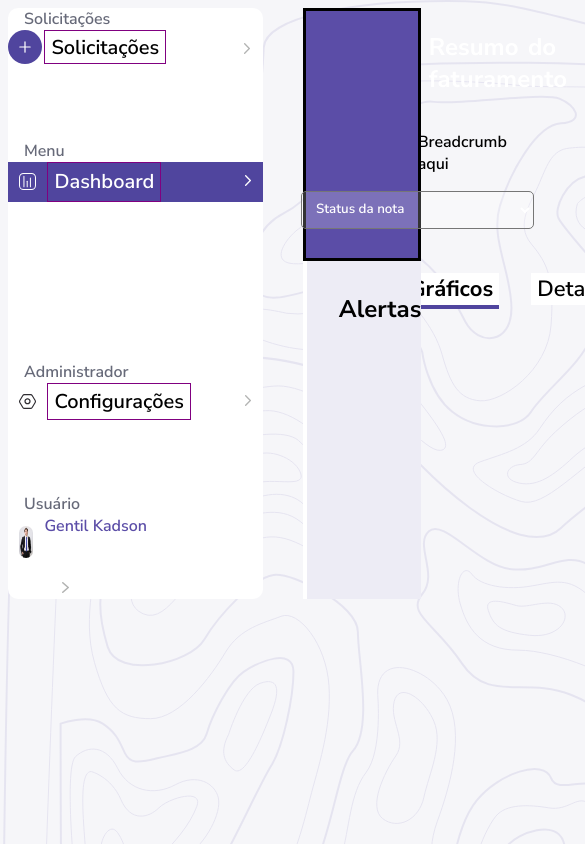
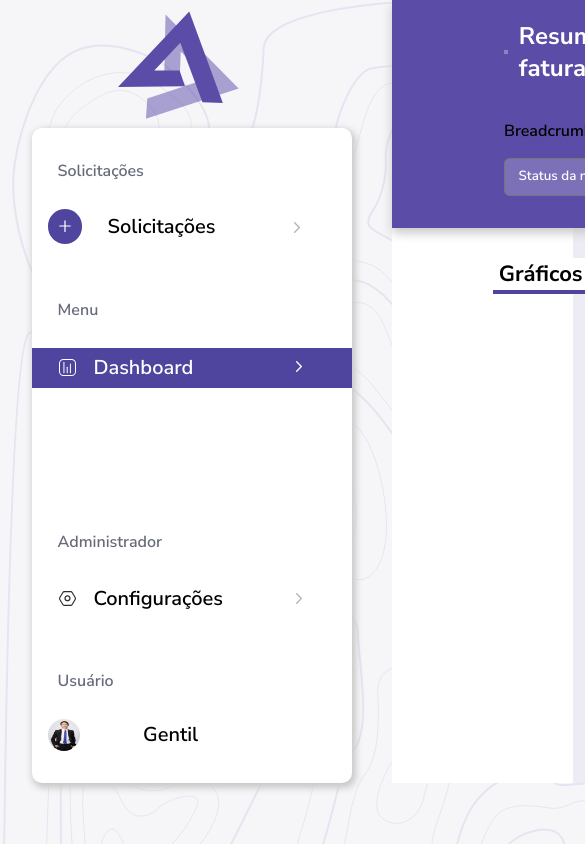
Before and after one commit to gentil-kadson/desafio-front-end, a React (Create React App) app: page /dashboard in a window 390 px wide. Shown: the top 844 px of the page, 585 px wide, since content can reach past the window. Built offline with nearby package versions, Linux system fonts and the light colour scheme.

Commit message:
finished static content from page. However, there are some responsive errors

```diff
--- a/src/App.css
+++ b/src/App.css
@@ -16,16 +16,16 @@ label {
 body {
     background-image: url('./assets/images/curve-patterns.svg');
     background-color: #F6F6F9;
+    margin: 0;
 }
 
 #form-container {
     margin: auto;
-    /* border: 3px solid black; */
     width: fit-content;
     display: flex;
     align-content: center;
     justify-content: center;
-    height: 44rem;
+    height: 100vh;
     padding-bottom: 10rem;
     padding-top: 10rem;
     padding-left: 13rem;
--- /dev/null
+++ b/src/components/DashboardLogo.jsx
@@ -0,0 +1,14 @@
+import classes from './DashboardLogo.module.css'
+import Logo from '../assets/images/logo.svg'
+import React from 'react'
+
+
+function DashboardLogo() {
+    return(
+        <div className={classes.logoSize}>
+            <img className={classes.image} src={Logo} alt="dashboard-logo" />
+        </div>
+    );
+}
+
+export default DashboardLogo
--- /dev/null
+++ b/src/components/DashboardLogo.module.css
@@ -0,0 +1,10 @@
+.logoSize {
+    width: 8rem;
+    height: 8rem;
+    margin: auto;
+}
+
+.image {
+    width: 100%;
+    height: 100%;
+}
--- a/src/components/DashboardNav.css
+++ b/src/components/DashboardNav.css
@@ -2,9 +2,11 @@
     grid-row-start: 0;
     grid-row-end: 1;
     grid-column-start: -4;
-    grid-column-end: 5;
-    border: 3px solid black;
+    grid-column-end: 4;
     background-color: #5B4DA7;
+    padding-bottom: 2rem;
+    box-shadow: 0px 5px 10px rgb(201, 200, 200);
+    z-index: 1;
 }
 
 .aspects-header {
@@ -40,5 +42,39 @@ img[alt="dashboard-header-icon"] {
 }
 
 .form-selector-container {
-    margin-right: 87rem;
+    float: left;
 }
+
+option {
+    color: black;
+    background-color: white;
+    font-weight: bold;
+}
+
+/* img[alt="doritos1"], img[alt="doritos2"] {
+    position: absolute;
+}
+
+img[alt="doritos1"] {
+    right: 280px;
+    top: -130px;
+}
+
+img[alt="doritos2"] {
+    right: -480px;
+    top: -240px;
+} */
+
+/* @media (min-width=1280px) and (min-height: 720px) {
+    img[alt="doritos1"] {
+        right: 280px;
+        top: -130px;
+    }
+}
+
+@media (min-width=1920px) and (min-height=1080px) {
+    img[alt="doritos1"] {
+        right: 1100px;
+        top: -130px;
+    }
+} */
--- a/src/components/DashboardNav.jsx
+++ b/src/components/DashboardNav.jsx
@@ -1,10 +1,14 @@
 import React from "react";
 import dashboard from "../assets/images/dashboard.svg";
 import "./DashboardNav.css";
+// import DoritosOne from '../assets/images/doritos1.svg'
+// import DoritosTwo from '../assets/images/doritos2.svg'
 
 function DashboardNav() {
   return (
     <div id="dashboard-nav">
+      {/* <img src={DoritosOne} alt="doritos1" />
+      <img src={DoritosTwo} alt="doritos2" /> */}
       <div className="aspects-container">
         <div className="aspects-header">
           <img src={dashboard} alt="dashboard-header-icon" />
--- a/src/components/MainDashboard.css
+++ b/src/components/MainDashboard.css
@@ -5,14 +5,15 @@
     grid-column-end: 3;
     grid-row-start: 1;
     grid-row-end: 3;
-    /* border: 2px solid black; */
     display: grid;
+    /* height: 100vh; */
+    height: 100%;
     grid-template-rows: 0.2fr 1fr;
+    z-index: 0;
 }
 
 .main-dashboard-header {
     grid-row: 0 / 1;
-    /* border: 3px solid black; */
     display: flex;
     align-items: center;
 }
--- a/src/components/UserNav.css
+++ b/src/components/UserNav.css
@@ -3,24 +3,32 @@
     grid-template-rows: 3fr 5fr 3fr 1fr;
     background: white;
     height: 70vh;
+    width: 20rem;
+    margin-left: 2rem;
+    padding-top: 2rem;
+    padding-bottom: 2rem;
     grid-column-start: 0;
     grid-column-end: 1;
     border-radius: 10px;
-    /* grid-row-start: 1;
-    grid-row-end: 2; */
+    box-shadow: 2px 3px 7px 2px rgb(201, 200, 200);
 }
 
 .user-nav-buttons {
-    width: 100%;
     text-align: left;
     font-size: 20px;
+    grid-column-start: 0;
+    grid-column-end: 3;
     background-color: white;
-    border: 1px solid purple;
+    border: none;
     width: fit-content;
 }
 
+.requests {
+    margin-left: 1.2rem;
+}
+
 img[alt="right-arrow"], img[alt="arrow-selected"] {
-    margin-left: 3.4rem;
+    margin-left: 2rem;
     margin-top: 0.8rem;
 }
 
@@ -39,19 +47,37 @@ img[alt="dashboard"], img[alt="configs"] {
     padding: 0.7rem;
 }
 
-.profile-container {
-    padding: 0.7rem;
-    height: 2rem;
+img[alt="dashboard"], img[alt="configs"], img[alt="requests"], img[alt="profile"] {
+    margin-left: 1rem;
 }
 
 img[alt="profile"] {
-    width: 100%;
-    height: 100%;
+    width: 2rem;
+    height: 2rem;
     display: block;
     border-radius: 50px;
+
 }
 
 .items-container {
     display: grid;
     grid-template-columns: 0.5fr 2fr 1fr;
+    margin-top: 1.7rem;
 }
+
+.items-container:hover {
+    cursor: pointer;
+}
+
+button:hover {
+    cursor: pointer;
+}
+
+label {
+    margin-top: 1.2rem;
+    margin-left: 1.6rem;
+}
+
+.picture {
+    margin: auto;
+}
--- a/src/components/UserNav.jsx
+++ b/src/components/UserNav.jsx
@@ -13,7 +13,7 @@ function UserNav() {
         <section id="user-nav-container">
             <div id="requests">
                 <label htmlFor="solicitacoes">Solicitações</label><br />
-                <Link to="/solicitacoes"><div className='items-container'><img src={plus} alt="requests" /><button className='user-nav-buttons'> Solicitações</button><img src={rightArrow} alt="right-arrow" /></div></Link>
+                <Link to="/solicitacoes"><div className='items-container'><img src={plus} alt="requests" /><button className='user-nav-buttons requests'>Solicitações</button><img src={rightArrow} alt="right-arrow" /></div></Link>
             </div>
 
             <div id="menu">
@@ -27,8 +27,8 @@ function UserNav() {
             </div>
 
             <div id="user">
-                <label htmlFor="user-page">Usuário</label>
-                <Link to="/user"><div className="items-container"><div className="profile-container"><img src={profilePicture} alt="profile" /></div>Gentil Kadson</div><img src={rightArrow} alt="right-arrow" /></Link>
+                <label htmlFor="user-page">Usuário</label><br />
+                <Link to="/user"><div className="items-container"><img src={profilePicture} alt="profile" /><button className='user-nav-buttons picture'>Gentil</button></div></Link>
 
             </div>
 
--- a/src/pages/Dashboard.css
+++ b/src/pages/Dashboard.css
@@ -1,21 +1,16 @@
 #content-container {
     display: grid;
-    grid-template-columns: 0.2fr 1fr;
+    grid-template-columns: 20% 80%;
 }
 
 #dashboard {
     display: grid;
     grid-column-start: 1;
     grid-column-end: 3;
+    grid-row-start: -1;
+    grid-row-end: 3;
     grid-template-rows: 0.2fr 1fr;
     grid-template-columns: 0.33fr 0.44fr 0.33fr;
     background-color: white;
     margin-left: 2.5rem;
 }
-
-/* img[alt="icon"] {
-    width: 20%;
-    height: 20%;
-    grid-row-start: 0;
-    grid-row-end: 1;
-} */
--- a/src/pages/Dashboard.jsx
+++ b/src/pages/Dashboard.jsx
@@ -3,15 +3,16 @@ import UserNav from "../components/UserNav"
 import DashboardNav from '../components/DashboardNav';
 import MainDashboard from '../components/MainDashboard';
 import Alert from '../components/Alert'
+import DashboardLogo from '../components/DashboardLogo';
 
 import './Dashboard.css'
 
-import icon from '../assets/images/logo.svg'
+
 
 function Dashboard() {
     return(
         <main id="content-container">
-             {/* <img src={icon} alt="icon" /> */}
+            <DashboardLogo />
             <UserNav />
             <section id="dashboard">
                 <DashboardNav />
```
Also changed, not shown: src/assets/images/doritos1.svg (added), src/assets/images/doritos2.svg (added).
